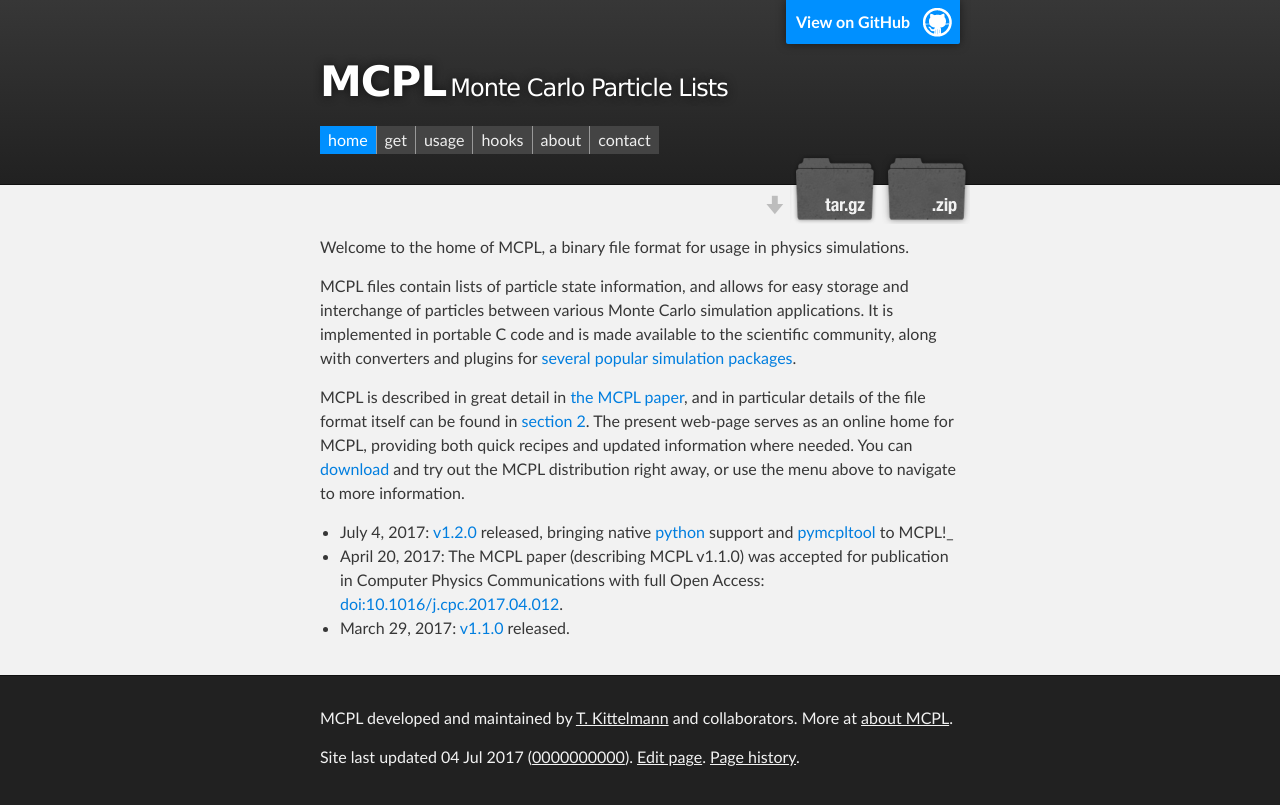
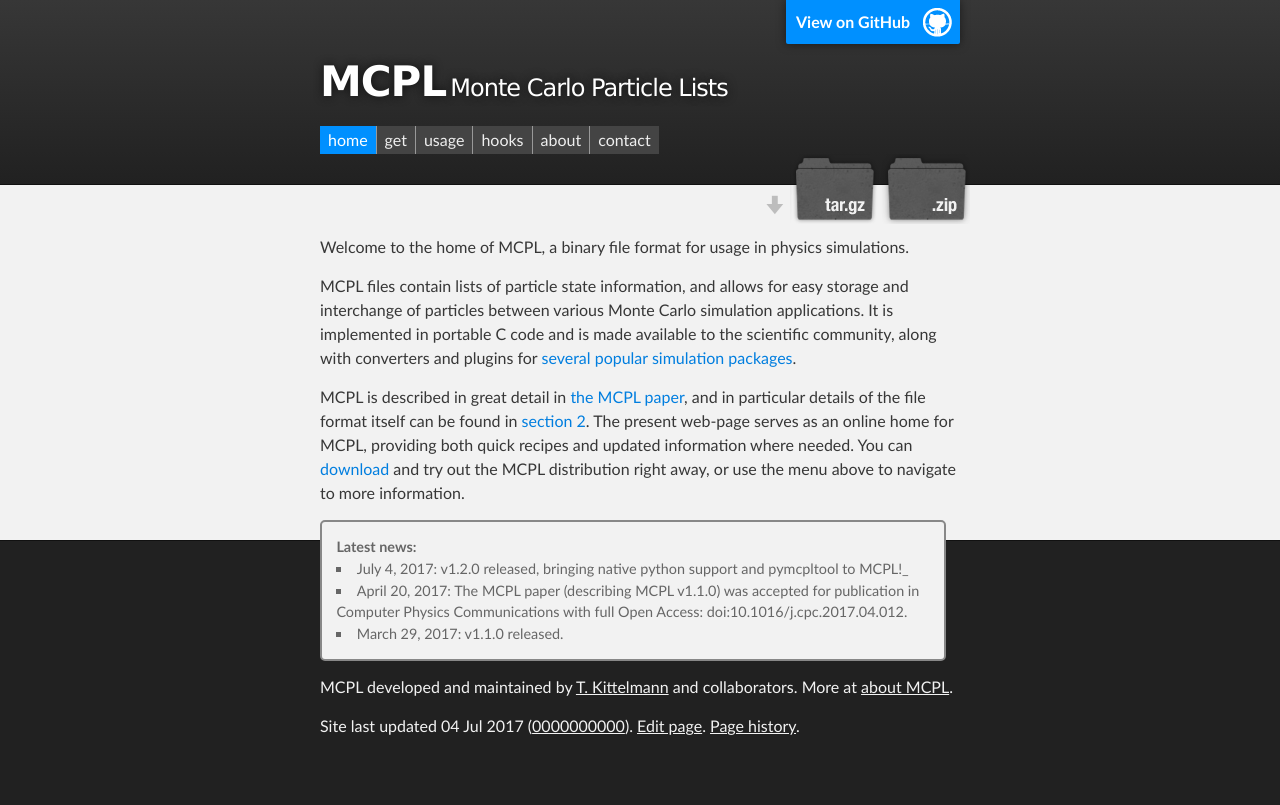
Before and after one commit to mctools/mcpl, a Jekyll site: the page built from index.md, in a window 1280 px wide. Shown: the top 805 px of the page. Built offline with Jekyll 4.4.1, drawn with Linux system fonts in a browser that asks for light colours.

Commit message:
update website for mcpl v1.2.0

```diff
--- a/index.md
+++ b/index.md
@@ -30,4 +30,4 @@ menu above to navigate to more information.
   [doi:10.1016/j.cpc.2017.04.012](https://doi.org/10.1016/j.cpc.2017.04.012).
 * March 29, 2017:
   [v1.1.0](https://github.com/mctools/mcpl/releases/tag/v1.1.0) released.
-{:.mcplnewsbox}
+{:#mcplnewsbox}
```
